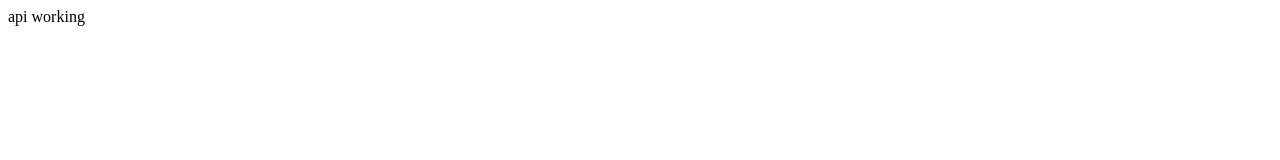
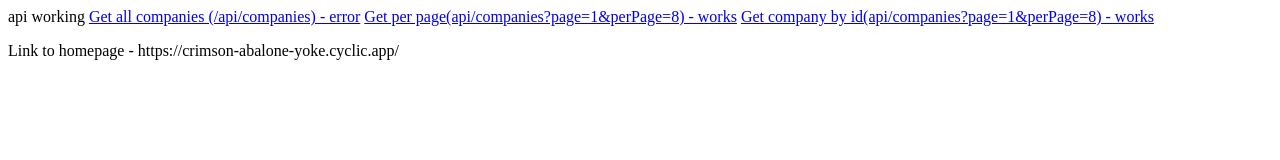
Before and after one commit to ajeevani/companiesAPI, a website: page index.html in a window 1280 px wide. Drawn offline with Linux system fonts and the light colour scheme.

Commit message:
Assignment 1

```diff
--- a/index.html
+++ b/index.html
@@ -7,5 +7,10 @@
 </head>
 <body>
     api working
+    <a href="https://crimson-abalone-yoke.cyclic.app/api/companies"> Get all companies (/api/companies) - error</a>
+    <a href="https://crimson-abalone-yoke.cyclic.app/api/companies/?page=1&perPage=8"> Get per page(api/companies?page=1&perPage=8) - works</a>
+    <a href="https://crimson-abalone-yoke.cyclic.app/api/company/52cdef7e4bab8bd67529b254"> Get company by id(api/companies?page=1&perPage=8) - works</a>
+    <p>Link to homepage - https://crimson-abalone-yoke.cyclic.app/</p>
+
 </body>
 </html>
```
Also changed, not shown: server.js (+9 -0 lines).
